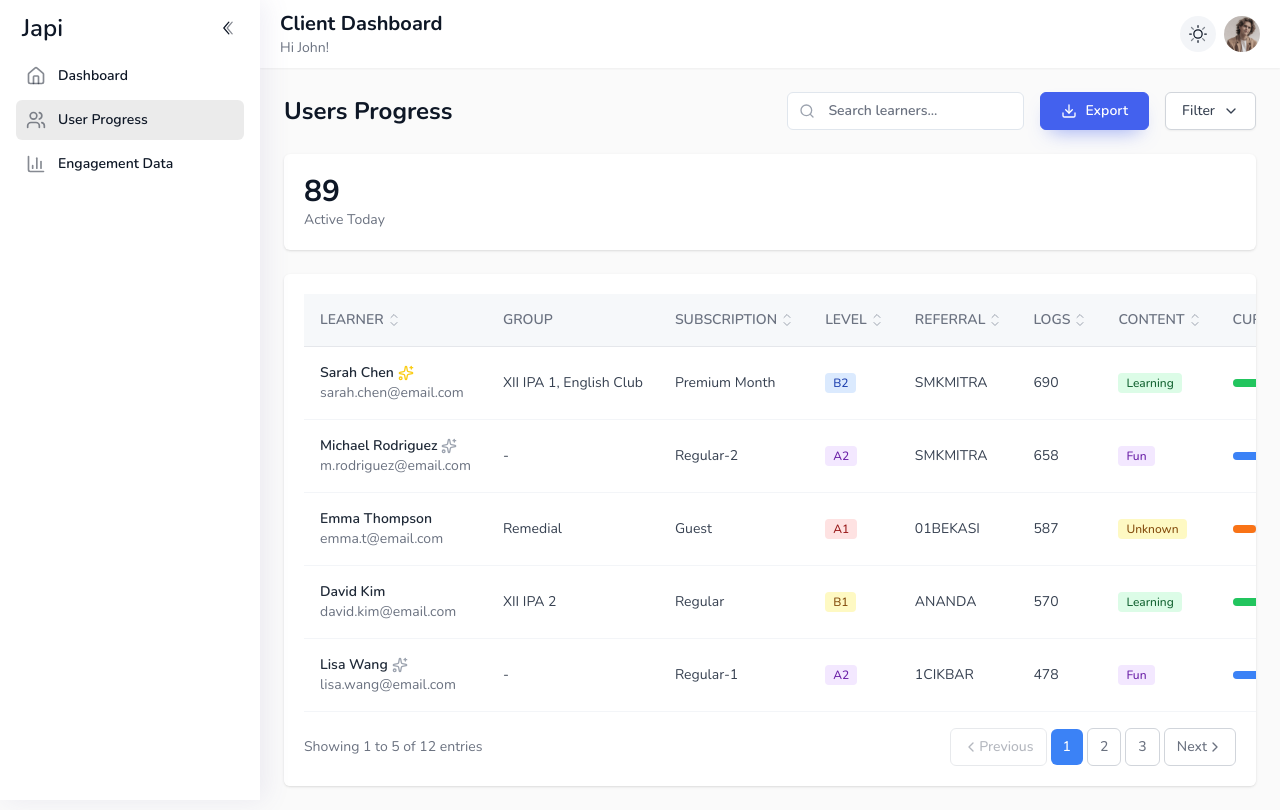
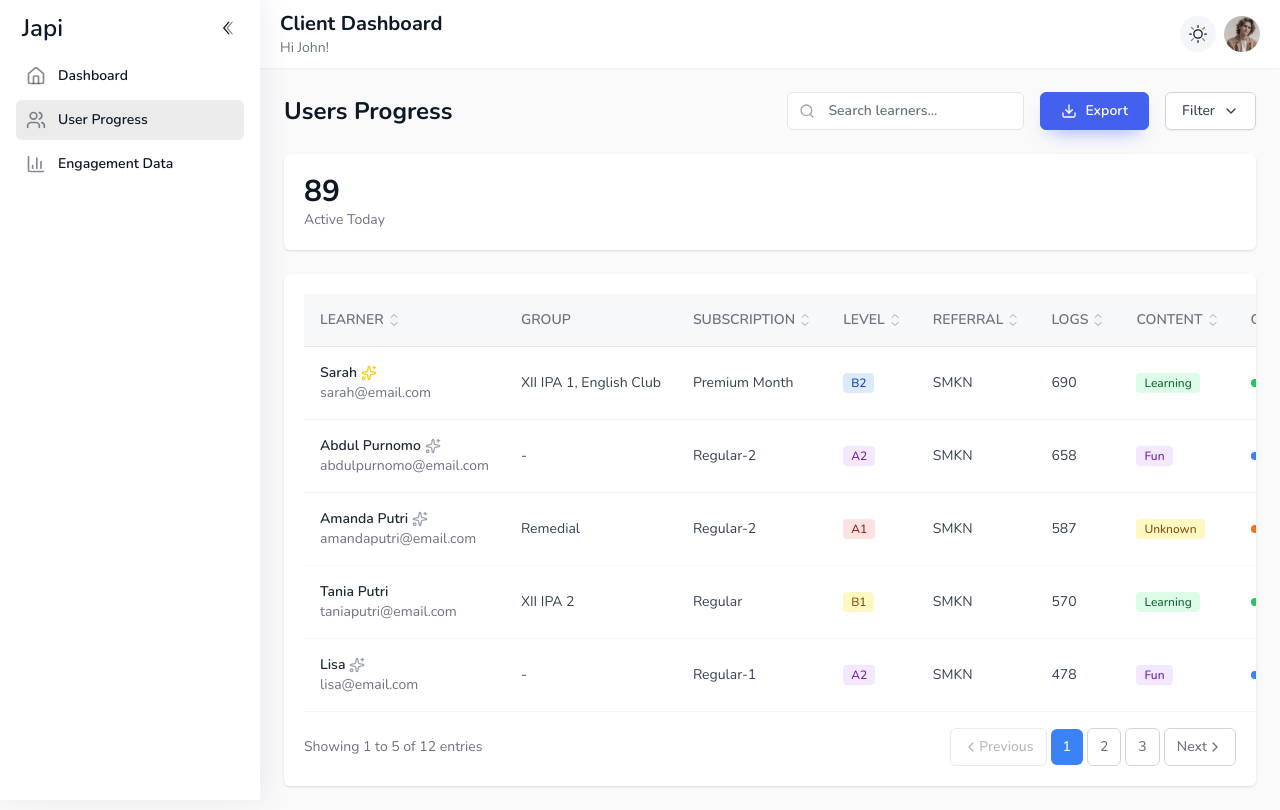
Before and after one commit to naufalrays/client-dashboard, a React (Vite) app: page /user-progress in a window 1280 px wide. Built offline with nearby package versions, Linux system fonts and the light colour scheme.

Commit message:
Change smk to smkn

```diff
--- a/src/pages/UserProgress.tsx
+++ b/src/pages/UserProgress.tsx
@@ -31,10 +31,10 @@ type SortDirection = "asc" | "desc";
 const learnersData = [
   {
     id: 1,
-    name: "Sarah Chen",
-    email: "sarah.chen@email.com",
+    name: "Sarah",
+    email: "sarah@email.com",
     level: "B2",
-    referral: "SMKMITRA",
+    referral: "SMKN",
     logs: 690,
     curriculumProgress: 85,
     vocabularyProgress: 78,
@@ -46,10 +46,10 @@ const learnersData = [
   },
   {
     id: 2,
-    name: "Michael Rodriguez",
-    email: "m.rodriguez@email.com",
+    name: "Abdul Purnomo",
+    email: "abdulpurnomo@email.com",
     level: "A2",
-    referral: "SMKMITRA",
+    referral: "SMKN",
     logs: 658,
     curriculumProgress: 64,
     vocabularyProgress: 71,
@@ -61,25 +61,25 @@ const learnersData = [
   },
   {
     id: 3,
-    name: "Emma Thompson",
-    email: "emma.t@email.com",
+    name: "Amanda Putri",
+    email: "amandaputri@email.com",
     level: "A1",
-    referral: "01BEKASI",
+    referral: "SMKN",
     logs: 587,
     curriculumProgress: 32,
     vocabularyProgress: 45,
     grammarProgress: 28,
     lastActivity: "1 day ago",
     group: ["Remedial"],
-    subscription: "Guest",
+    subscription: "Regular-2",
     content: "Unknown",
   },
   {
     id: 4,
-    name: "David Kim",
-    email: "david.kim@email.com",
+    name: "Tania Putri",
+    email: "taniaputri@email.com",
     level: "B1",
-    referral: "ANANDA",
+    referral: "SMKN",
     logs: 570,
     curriculumProgress: 91,
     vocabularyProgress: 89,
@@ -91,10 +91,10 @@ const learnersData = [
   },
   {
     id: 5,
-    name: "Lisa Wang",
-    email: "lisa.wang@email.com",
+    name: "Lisa",
+    email: "lisa@email.com",
     level: "A2",
-    referral: "1CIKBAR",
+    referral: "SMKN",
     logs: 478,
     curriculumProgress: 56,
     vocabularyProgress: 68,
@@ -107,10 +107,10 @@ const learnersData = [
   // Adding more dummy data for pagination demonstration
   {
     id: 6,
-    name: "John Smith",
-    email: "john.smith@email.com",
+    name: "Marsel",
+    email: "marsel@email.com",
     level: "B1",
-    referral: "SMKMITRA",
+    referral: "SMKN",
     logs: 445,
     curriculumProgress: 72,
     vocabularyProgress: 65,
@@ -122,25 +122,25 @@ const learnersData = [
   },
   {
     id: 7,
-    name: "Anna Johnson",
-    email: "anna.johnson@email.com",
+    name: "Anna",
+    email: "anna@email.com",
     level: "A1",
-    referral: "01BEKASI",
+    referral: "SMKN",
     logs: 321,
     curriculumProgress: 25,
     vocabularyProgress: 30,
     grammarProgress: 18,
     lastActivity: "2 days ago",
     group: ["Remedial"],
-    subscription: "Guest",
+    subscription: "Regular-1",
     content: "Unknown",
   },
   {
     id: 8,
-    name: "Robert Brown",
-    email: "robert.brown@email.com",
+    name: "Adhitya Pratama",
+    email: "adhitya.pratama@email.com",
     level: "B2",
-    referral: "ANANDA",
+    referral: "SMKN",
     logs: 756,
     curriculumProgress: 88,
     vocabularyProgress: 92,
@@ -152,10 +152,10 @@ const learnersData = [
   },
   {
     id: 9,
-    name: "Maria Garcia",
-    email: "maria.garcia@email.com",
+    name: "Putri",
+    email: "putri@email.com",
     level: "A2",
-    referral: "1CIKBAR",
+    referral: "SMKN",
     logs: 512,
     curriculumProgress: 58,
     vocabularyProgress: 63,
@@ -167,10 +167,10 @@ const learnersData = [
   },
   {
     id: 10,
-    name: "James Wilson",
-    email: "james.wilson@email.com",
+    name: "Asep Sunandar",
+    email: "asep.sunandar@email.com",
     level: "B1",
-    referral: "SMKMITRA",
+    referral: "SMKN",
     logs: 634,
     curriculumProgress: 75,
     vocabularyProgress: 82,
@@ -182,25 +182,25 @@ const learnersData = [
   },
   {
     id: 11,
-    name: "Linda Davis",
-    email: "linda.davis@email.com",
+    name: "Agus Salim",
+    email: "agus.salim@email.com",
     level: "A1",
-    referral: "01BEKASI",
+    referral: "SMKN",
     logs: 289,
     curriculumProgress: 15,
     vocabularyProgress: 22,
     grammarProgress: 12,
     lastActivity: "1 day ago",
     group: ["Remedial"],
-    subscription: "Guest",
+    subscription: "Regular-2",
     content: "Unknown",
   },
   {
     id: 12,
-    name: "William Martinez",
-    email: "william.martinez@email.com",
+    name: "Tommy",
+    email: "tommy@email.com",
     level: "B2",
-    referral: "ANANDA",
+    referral: "SMKN",
     logs: 823,
     curriculumProgress: 95,
     vocabularyProgress: 88,
```
